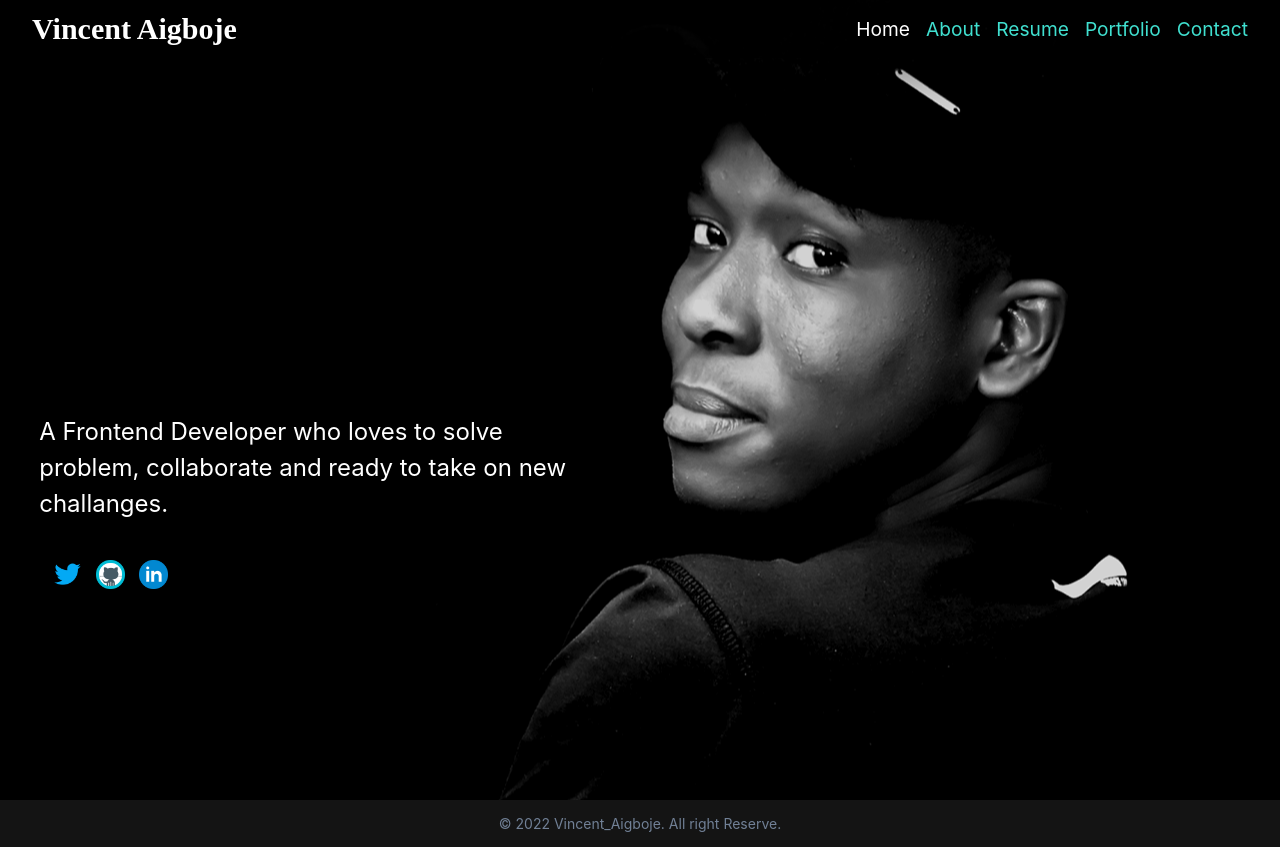
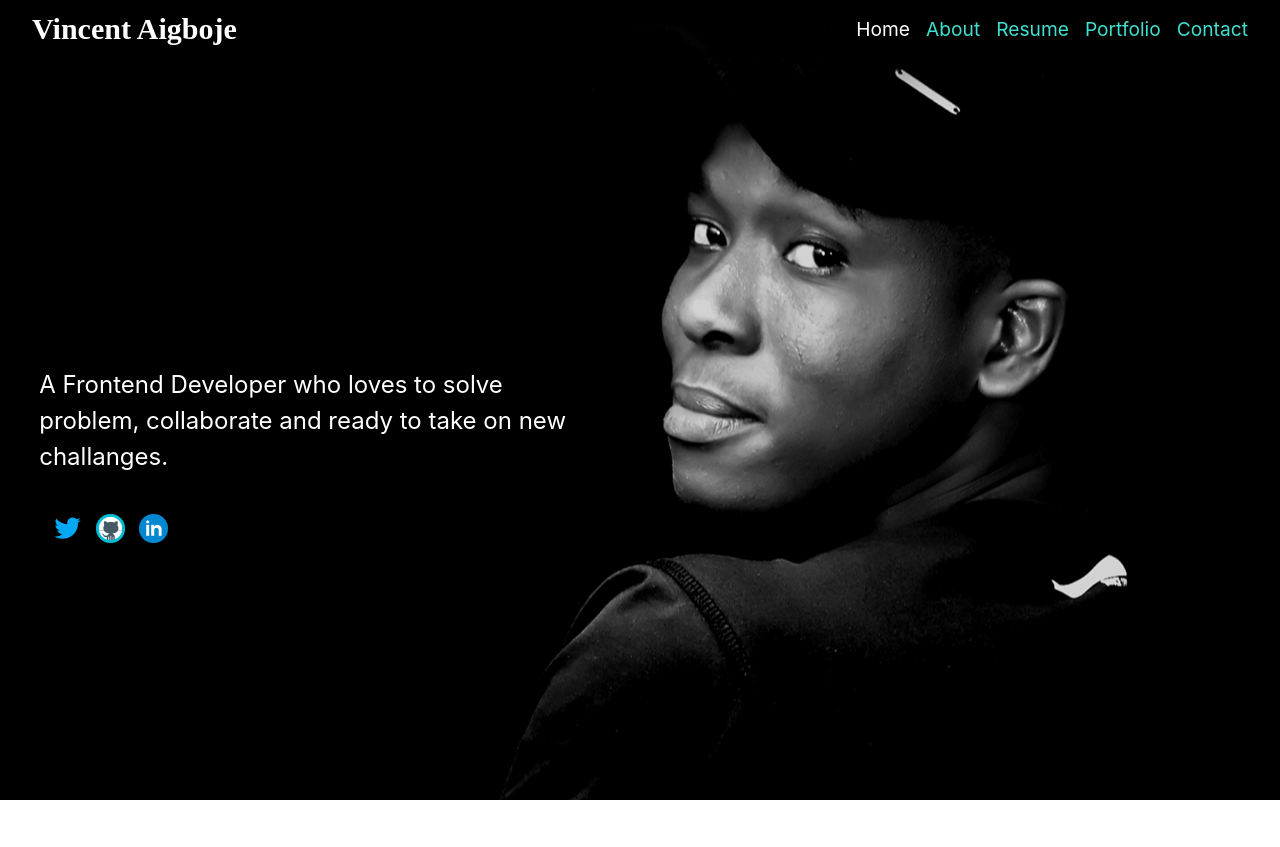
Before and after one commit to vince4559/portfolio, a React (Create React App) app: page / in a window 1280 px wide. After the commit the page ends 800 px from the top, so only its background shows below. Built offline with nearby package versions, Linux system fonts and the light colour scheme.

Commit message:
general update

```diff
--- a/src/App.tsx
+++ b/src/App.tsx
@@ -11,9 +11,8 @@ import { Portfolio } from './pages/Portfolio';
 function App() {
   return (
     <Routes>
-
+      <Route index  element={<Home />} />
       <Route path='/' element={<SharedLayout />}>
-      <Route index  element={<Home />} />
         <Route path='/about' element={<About />}/>
         <Route path='/resume' element={<Resume />}/>
         <Route path='/portfolio' element={<Portfolio />}/>
--- a/src/components/Footer.jsx
+++ b/src/components/Footer.jsx
@@ -3,8 +3,8 @@ import {  Text, VStack } from "@chakra-ui/react";
 
 export const Footer = () => {
   return(
-  <VStack bg={'blackAlpha.900'} w={'100%'} minH={'fit-content'}>
-    <Text color={'gray.500'} p={'.8rem'} fontSize={'14px'}>
+  <VStack bg={'blackAlpha.800'} w={'100%'} minH={'fit-content'}>
+    <Text color={'gray.300'} p={'1rem'} mb={2} fontSize={'15px'}>
      &copy; 2022 Vincent_Aigboje. All right Reserve.
       </Text>
   </VStack>
--- a/src/components/MenuNav.tsx
+++ b/src/components/MenuNav.tsx
@@ -8,7 +8,7 @@ export const MenuNav = () => {
         justify={'flex-end'}
         w={'full'}
         display={['flex', 'flex', 'none', 'none']}>
-        <Menu>
+        <Menu lazyBehavior='unmount'>
           <MenuButton
             as={IconButton}
             arial-label={'menu-nav'}
@@ -20,23 +20,23 @@ export const MenuNav = () => {
           />
 
           <MenuList gap={3} bg="black" w={'full'} >
-            <MenuItem >
+            <MenuItem fontWeight={'bold'} >
             <NavLink to={'/'} style={({isActive}) => isActive? {color: 'turquoise'} : {color:'blue'}}>Home
           </NavLink>
             </MenuItem>
-            <MenuItem>
+            <MenuItem fontWeight={'bold'}>
             <NavLink to={'/about'} style={({isActive}) => isActive? {color: 'turquoise'} : {color:'blue'}}>About
             </NavLink>
             </MenuItem>
-            <MenuItem>
+            <MenuItem fontWeight={'bold'}>
             <NavLink to={'/resume'} style={({isActive}) => isActive? {color: 'turquoise'} : {color:'blue'}}>Resume
              </NavLink>
             </MenuItem>
-            <MenuItem>
+            <MenuItem fontWeight={'bold'}>
             <NavLink to={'/portfolio'} style={({isActive}) => isActive? {color: 'turquoise'} : {color:'blue'}}>Portfolio
             </NavLink>
             </MenuItem>
-            <MenuItem>
+            <MenuItem fontWeight={'bold'}>
             <NavLink to={'/contact'} style={({isActive}) => isActive? {color: 'turquoise'} : {color:'blue'}}>Contact
            </NavLink>
             </MenuItem>
--- a/src/pages/Home.tsx
+++ b/src/pages/Home.tsx
@@ -4,13 +4,16 @@ import home from '../images/home.png';
 import twitter from '../images/twitter.png';
 import github from '../images/guthub.png';
 import linked from '../images/linked.png';
+import { Navigation } from "../components/Navigation";
 
 
 
 
 export const Home = () => {
   return(
-    <Box p={5} h={'100vh'} bgImg={home} bgPosition='center' objectFit={'contain'} bgRepeat='no-repeat' bgColor={'black'} w={'full'} >
+    <Box>
+      <Navigation />
+      <Box p={5} h={'100vh'} bgImg={home} bgPosition='center' objectFit={'contain'} bgRepeat='no-repeat' bgColor={'black'} w={'full'} >
       <Stack position={'absolute'} bottom={['5rem','2rem','12rem','14rem']}
       p={'1.2rem'} >
 
@@ -32,5 +35,6 @@ export const Home = () => {
       </Stack>
 
     </Box>
+    </Box>
   )
 };
```
